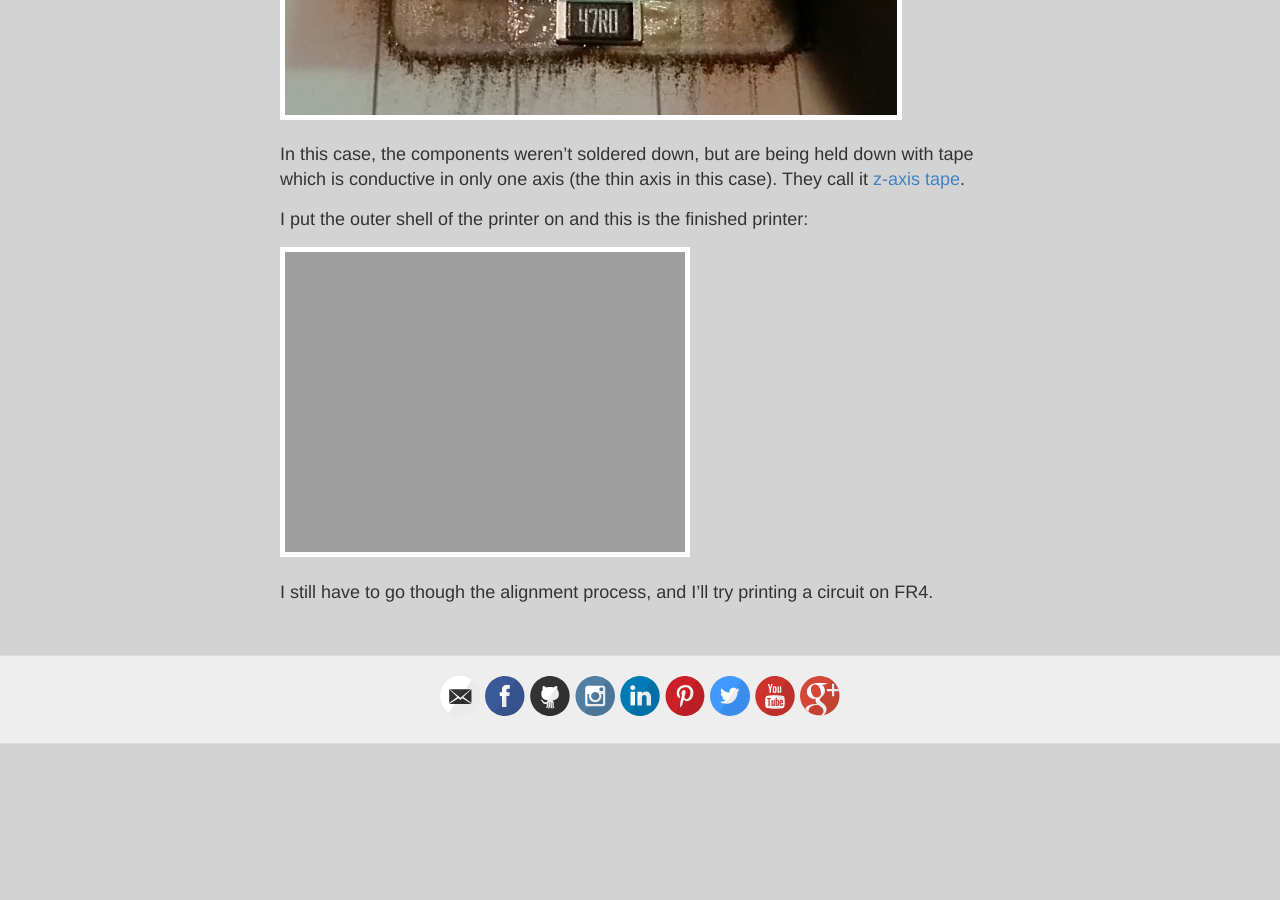
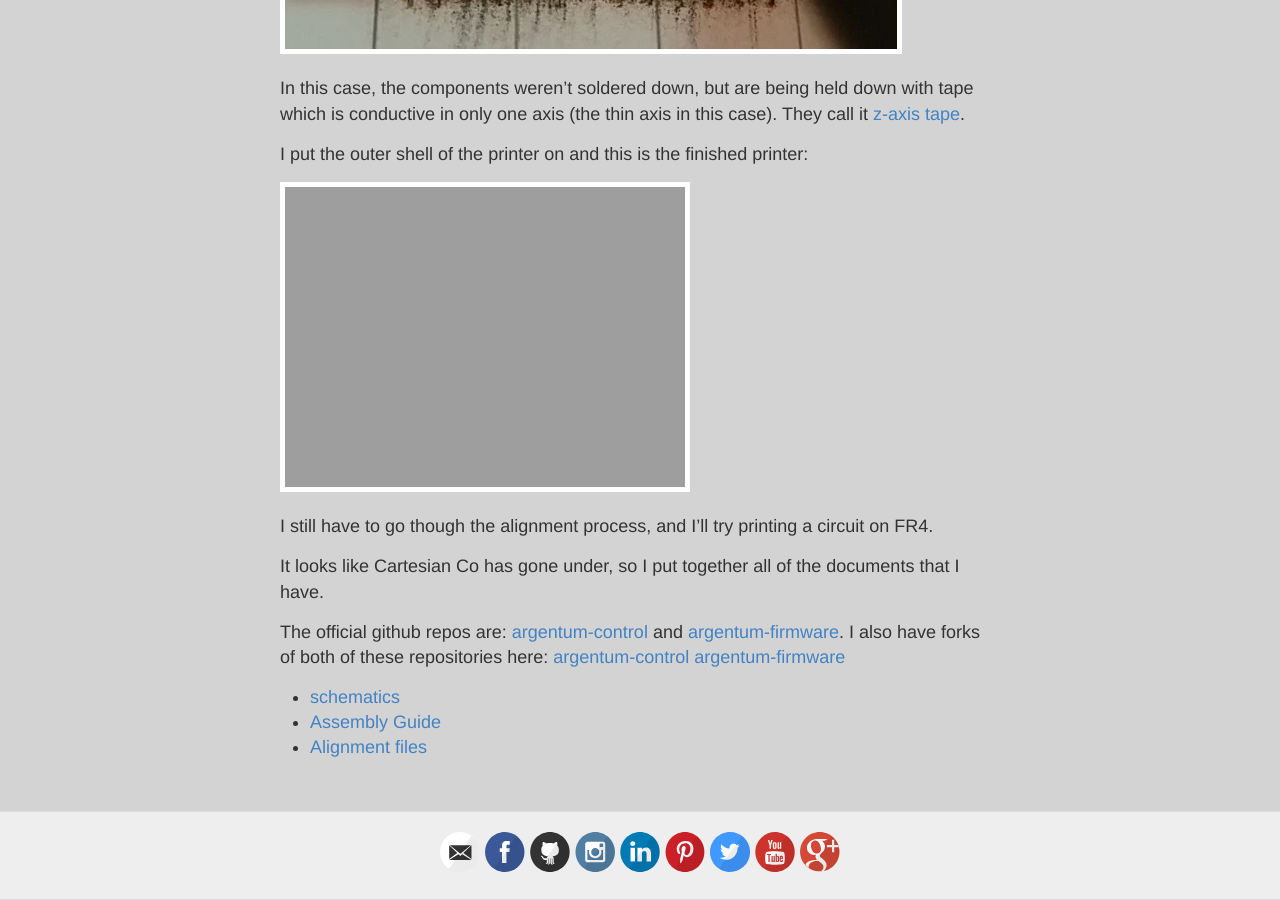
Before and after one commit to dhylands/dhylands.github.io, a Jekyll site: the page built from _posts/2014-09-20-argentum.md, in a window 1280 px wide and 900 px high, scrolled down 5083 px. Built offline with Jekyll 4.4.1, drawn with Linux system fonts in a browser that asks for light colours; before the commit the page ends 5827 px from its top, so only the background shows below that; some of the changed text lies outside the part shown.

Commit message:
Added Argentum files

```diff
--- a/_posts/2014-09-20-argentum.md
+++ b/_posts/2014-09-20-argentum.md
@@ -86,3 +83,14 @@ I put the outer shell of the printer on and this is the finished printer:
 
 I still have to go though the alignment process, and I'll try printing a
 circuit on FR4.
+
+
+It looks like Cartesian Co has gone under, so I put together all of the documents that I have.
+
+The official github repos are: [argentum-control](https://github.com/CartesianCo/argentum-control) and
+[argentum-firmware](https://github.com/CartesianCo/argentum-firmware). I also have forks of both
+of these repositories here: [argentum-control](https://github.com/dhylands/argentum-control) [argentum-firmware](https://github.com/dhylands/argentum-firmware)
+
+* [schematics]({{ site.url}}/images/2014-09-20/arduino-mega2560_R3-sch.pdf)
+* [Assembly Guide]({{ site.url}}/images/2014-09-20/Assembly-Guide-v1.01-HI.pdf)
+* [Alignment files]({{ site.url}}/images/2014-09-20/Alignment.zip)
```
Also changed, not shown: other parts of _posts/2014-09-20-argentum.md (+0 -3 lines), 3 other files.
